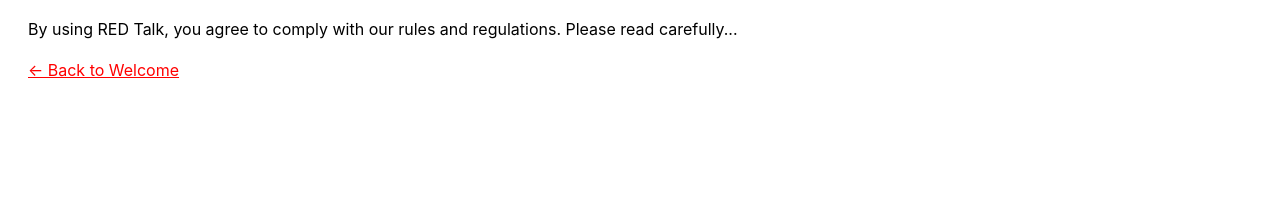
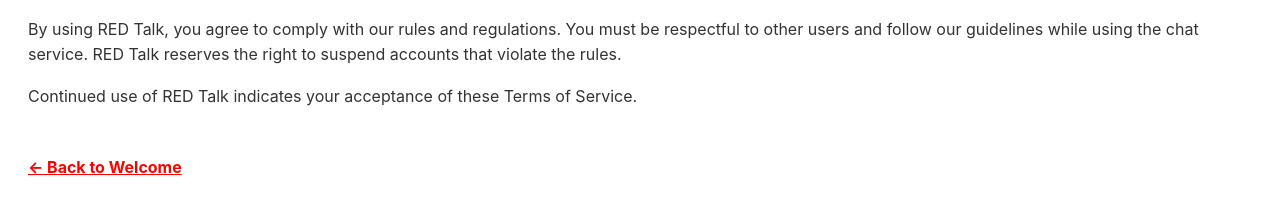
Before and after one commit to soeparnocorp/redtalk, a plain HTML site: page faq/terms-of-service.html in a window 1280 px wide. Shown: the part 104-318 px from the top of the page. Drawn offline with Linux system fonts and the light colour scheme.

Commit message:
terms-of-service.html

```diff
--- a/faq/terms-of-service.html
+++ b/faq/terms-of-service.html
@@ -5,14 +5,37 @@
   <meta name="viewport" content="width=device-width, initial-scale=1.0">
   <title>Terms of Service - RED Talk</title>
   <style>
-    body { font-family: -apple-system, BlinkMacSystemFont, 'Segoe UI', Roboto, sans-serif; padding: 20px; line-height: 1.6; }
-    h1 { color: #ff0000; margin-bottom: 20px; }
-    a { color: #ff0000; text-decoration: underline; }
+    body {
+      font-family: -apple-system, BlinkMacSystemFont, 'Segoe UI', Roboto, sans-serif;
+      padding: 20px;
+      line-height: 1.6;
+      background: #ffffff;
+      color: #333333;
+    }
+    h1 {
+      color: #ff0000;
+      margin-bottom: 20px;
+    }
+    a {
+      color: #ff0000;
+      text-decoration: underline;
+    }
+    .back-link {
+      margin-top: 30px;
+      display: inline-block;
+      font-weight: bold;
+    }
   </style>
 </head>
 <body>
   <h1>Terms of Service</h1>
-  <p>By using RED Talk, you agree to comply with our rules and regulations. Please read carefully...</p>
-  <p><a href="redtalk">← Back to Welcome</a></p>
+  <p>
+    By using RED Talk, you agree to comply with our rules and regulations. You must be respectful to other users
+    and follow our guidelines while using the chat service. RED Talk reserves the right to suspend accounts that violate the rules.
+  </p>
+  <p>
+    Continued use of RED Talk indicates your acceptance of these Terms of Service.
+  </p>
+  <a href="index.html" class="back-link">← Back to Welcome</a>
 </body>
 </html>
```
